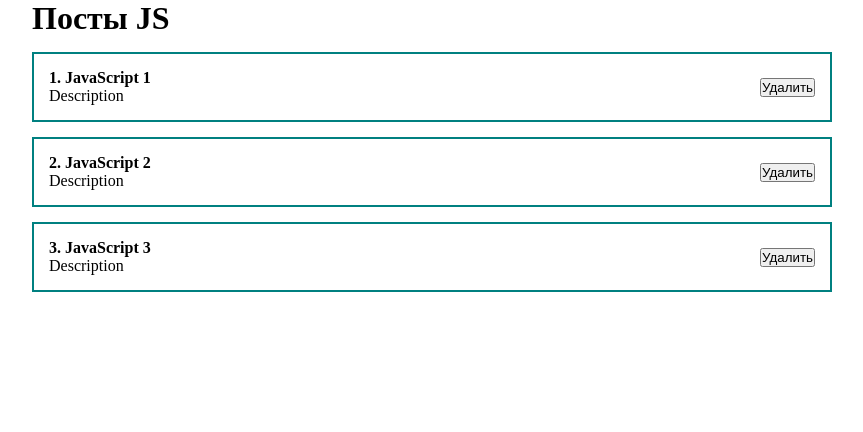
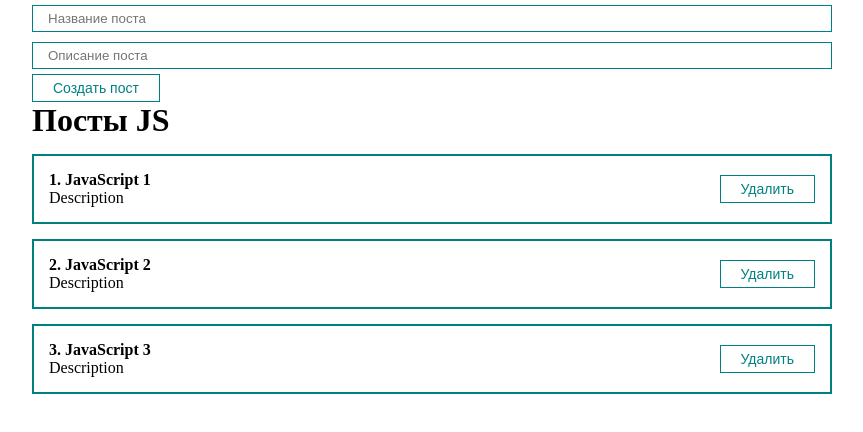
Before and after one commit to YaroslavOkrema/React-fundamental, a React (Create React App) app in the folder my-app/: page / in a window 1280 px wide. Shown: the top 432 px of the page, without its empty margins (208-1071 px from the left). Built offline with nearby package versions, Linux system fonts and the light colour scheme.

Commit message:
feat: add form post

```diff
--- a/my-app/src/App.js
+++ b/my-app/src/App.js
@@ -1,18 +1,31 @@
 import React, {useState} from "react";
 import './styles/App.css';
-import PostItem from "./components/PostItem";
 import PostList from "./components/PostList";
+import PostForm from "./components/PostForm";
 
 function App() {
-    const [posts, setPost] = useState([
+    const [posts, setPosts] = useState([
         {id: 1, title: 'JavaScript 1', body: 'Description'},
         {id: 2, title: 'JavaScript 2', body: 'Description'},
         {id: 3, title: 'JavaScript 3', body: 'Description'}
     ]);
 
+    function createPost(newPost) {
+        setPosts( [...posts, newPost]);
+    }
+
+    // получаем пост из дочернего
+    function removePost(post) {
+        setPosts(posts.filter(p => p.id !== post.id));
+    }
+
     return (
         <div className="App">
-            <PostList posts={posts} title= "Посты JS"/>
+            <PostForm create={createPost}/>
+            {posts.length !== 0
+                ? <PostList remove={removePost} posts={posts} title= "Посты JS"/>
+                : <h1>Посты не найдены!</h1>
+            }
         </div>
     );
 }
--- /dev/null
+++ b/my-app/src/components/PostForm.jsx
@@ -0,0 +1,38 @@
+import React, {useState} from 'react';
+import MyInput from "./UI/input/MyInput";
+import MyButton from "./UI/button/MyButton";
+
+const PostForm = ({create}) => {
+    const [post, setPost] = useState({title: '', body: ''});
+
+    function addNewPost(e) {
+        e.preventDefault();
+        const newPost = {
+            ...post, id: Date.now(),
+        }
+        create(newPost);
+        setPost({title: '', body: ''});
+    }
+
+    return (
+        <form>
+            {/*Управляемый компонент*/}
+            <MyInput
+                value={post.title}
+                onChange={e => setPost({...post, title: e.target.value})}
+                type="text"
+                placeholder="Название поста"
+            />
+            {/*Неуправляемый компонент*/}
+            <MyInput
+                value={post.body}
+                onChange={e => setPost({...post, body: e.target.value})}
+                type="text"
+                placeholder="Описание поста"
+            />
+            <MyButton onClick={addNewPost}>Создать пост</MyButton>
+        </form>
+    );
+};
+
+export default PostForm;
--- a/my-app/src/components/PostItem.jsx
+++ b/my-app/src/components/PostItem.jsx
@@ -1,16 +1,17 @@
 import React from 'react';
+import MyButton from "./UI/button/MyButton";
 
 const PostItem = (props) => {
     return (
         <div className="post">
             <div className="post__content">
-                <strong>{props.post.id}. {props.post.title}</strong>
+                <strong>{props.number}. {props.post.title}</strong>
                 <div>
                     {props.post.body}
                 </div>
             </div>
             <div className="post__btn">
-                <button>Удалить</button>
+                <MyButton onClick={() => props.remove(props.post)}>Удалить</MyButton>
             </div>
         </div>
     );
--- a/my-app/src/components/PostList.jsx
+++ b/my-app/src/components/PostList.jsx
@@ -1,12 +1,12 @@
 import React from 'react';
 import PostItem from "./PostItem";
 
-const PostList = ({posts, title}) => {
+const PostList = ({posts, title, remove}) => {
     return (
         <div>
             <h1>{title}</h1>
-            {posts.map((post) => (
-                <PostItem post={post} key={post.id}/>
+            {posts.map((post, index) => (
+                <PostItem remove={remove} number={index + 1} post={post} key={post.id}/>
             ))}
         </div>
     );
--- /dev/null
+++ b/my-app/src/components/UI/button/MyButton.jsx
@@ -0,0 +1,12 @@
+import React from 'react';
+import classes from './MyButton.module.css';
+
+const MyButton = ({children, ...props}) => {
+    return (
+        <button {...props} className={classes.myBtn}>
+            {children}
+        </button>
+    );
+};
+
+export default MyButton;
--- /dev/null
+++ b/my-app/src/components/UI/button/MyButton.module.css
@@ -0,0 +1,8 @@
+.myBtn {
+    padding: 5px 20px;
+    color: teal;
+    font-size: 14px;
+    background: transparent;
+    border: 1px solid teal;
+    cursor: pointer;
+}
--- /dev/null
+++ b/my-app/src/components/UI/input/MyInput.jsx
@@ -0,0 +1,10 @@
+import React from 'react';
+import classes from './MyInput.module.css';
+
+const MyInput = React.forwardRef((props, ref) => {
+    return (
+        <input ref={ref} className={classes.myInput} {...props}/>
+    );
+});
+
+export default MyInput;
--- /dev/null
+++ b/my-app/src/components/UI/input/MyInput.module.css
@@ -0,0 +1,6 @@
+.myInput {
+    width: 100%;
+    padding: 5px 15px;
+    margin: 5px 0;
+    border: 1px solid teal;
+}
```
